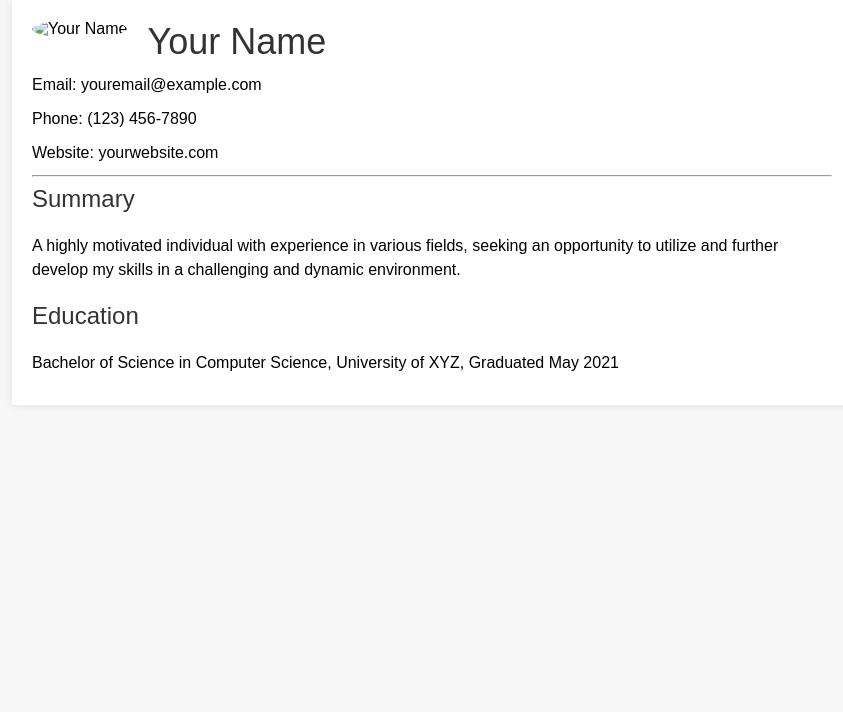
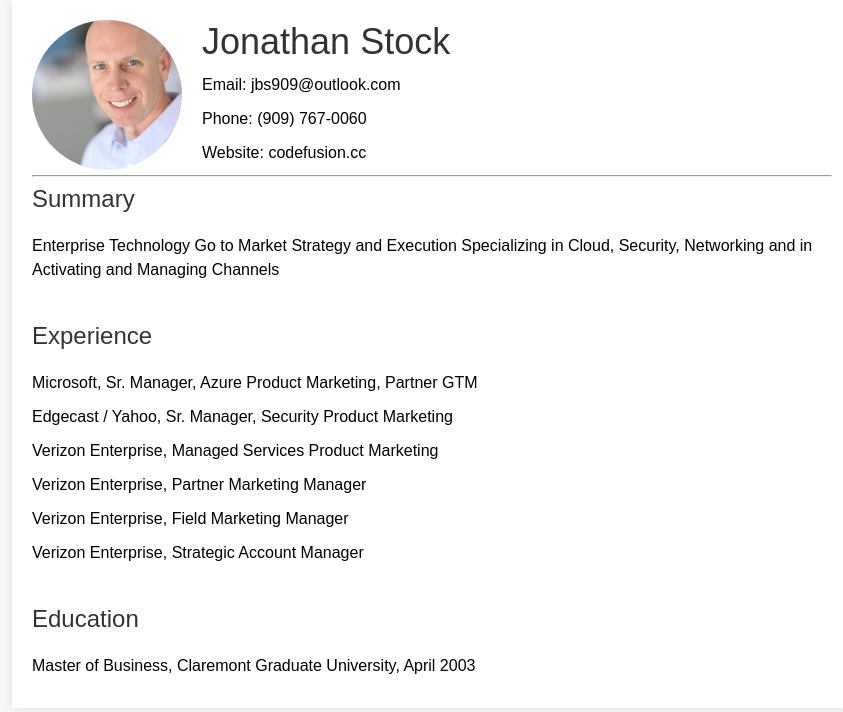
Before and after one commit to jbs909/CloudResumeChallenge, a plain HTML site: page index.html in a window 1280 px wide. Shown: the whole page, without its empty margins (208-1051 px from the left). Drawn offline with Linux system fonts and the light colour scheme.

Commit message:
Update index.html
add picture, formatting edits html

```diff
--- a/index.html
+++ b/index.html
@@ -49,7 +49,7 @@
 			padding: 0;
 		}
 		.section {
-			margin: 0 0 20px;
+			margin: 0 0 40px;
 		}
 			.section:last-of-type {
 			margin: 0;
@@ -96,24 +96,40 @@
 	<div class="container">
 		<header>
 			<div class="img-container">
-				<img src="your-image-url-here" alt="Your Name">
+				<img src="stockmug.jpg" alt="Jonathan Stock">
 			</div>
 			<div>
-				<h1>Your Name</h1>
-				<p>Email: youremail@example.com</p>
-				<p>Phone: (123) 456-7890</p>
-				<p>Website: yourwebsite.com</p>
+				<h1>Jonathan Stock</h1>
+				<p>Email: jbs909@outlook.com</p>
+				<p>Phone: (909) 767-0060</p>
+				<p>Website: codefusion.cc</p>
 			</div>
 			<hr>
 		</header>
+        <section>
 
-		<section class="section">
+		    <section class="section">
+                <div class="section-header">
+                    <h2>Summary</h2>
+                </div>
+                <div class="section-content">
+                    <p>Enterprise Technology Go to Market Strategy and Execution Specializing in Cloud, Security, Networking and in Activating and Managing Channels</p>
+                </div>
+		    </section>
+        <section>
+
+        <section class="section">
 			<div class="section-header">
-				<h2>Summary</h2>
+				<h2>Experience</h2>
 			</div>
 			<div class="section-content">
-				<p>A highly motivated individual with experience in various fields, seeking an opportunity to utilize and further develop my skills in a challenging and dynamic environment.</p>
-			</div>
+				<p>Microsoft, Sr. Manager, Azure Product Marketing, Partner GTM</p>
+                <p>Edgecast / Yahoo, Sr. Manager, Security Product Marketing</p>
+                <p>Verizon Enterprise, Managed Services Product Marketing</p>
+                <p>Verizon Enterprise, Partner Marketing Manager</p>
+                <p>Verizon Enterprise, Field Marketing Manager</p>
+                <p>Verizon Enterprise, Strategic Account Manager</p>
+            <div>
 		</section>
 
 		<section class="section">
@@ -121,4 +137,6 @@
 				<h2>Education</h2>
 			</div>
 			<div class="section-content">
-				<p>Bachelor of Science in Computer Science, University of XYZ, Graduated May 2021</p>
+				<p>Master of Business, Claremont Graduate University, April 2003</p>
+            <div>
+		<section>
```
